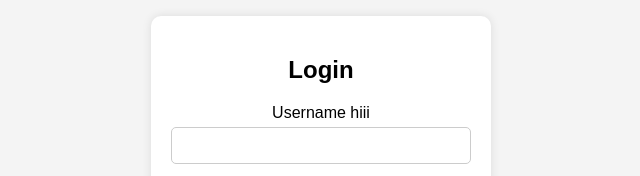
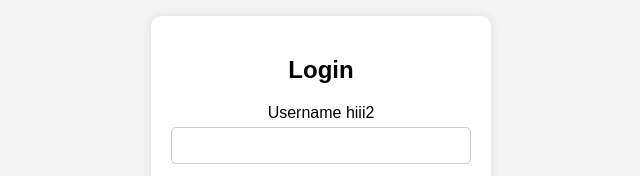
Before and after one commit to RMadaan/biometric, a plain HTML site: page index.html in a window 1280 px wide. Shown: the part 226-402 px from the top of the page, 319-959 px from the left. Drawn offline with Linux system fonts and the light colour scheme.

Commit message:
Update index.html

```diff
--- a/index.html
+++ b/index.html
@@ -10,7 +10,7 @@
     <div class="login-container">
         <h2>Login</h2>
         <form id="loginForm">
-            <label for="username">Username hiii</label>
+            <label for="username">Username hiii2</label>
             <input type="text" id="username" name="username" required>
 
             <label for="password">Password</label>
```
